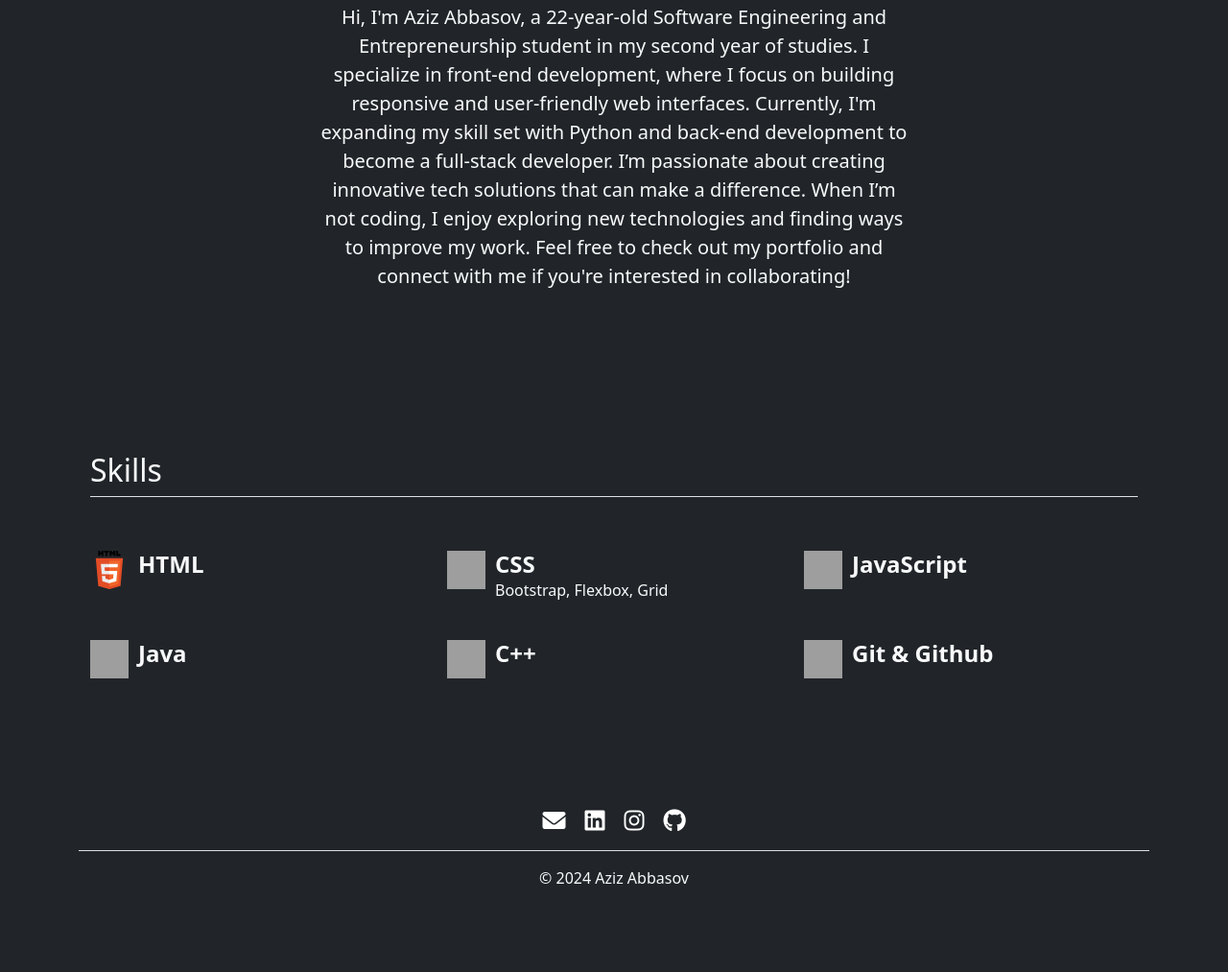
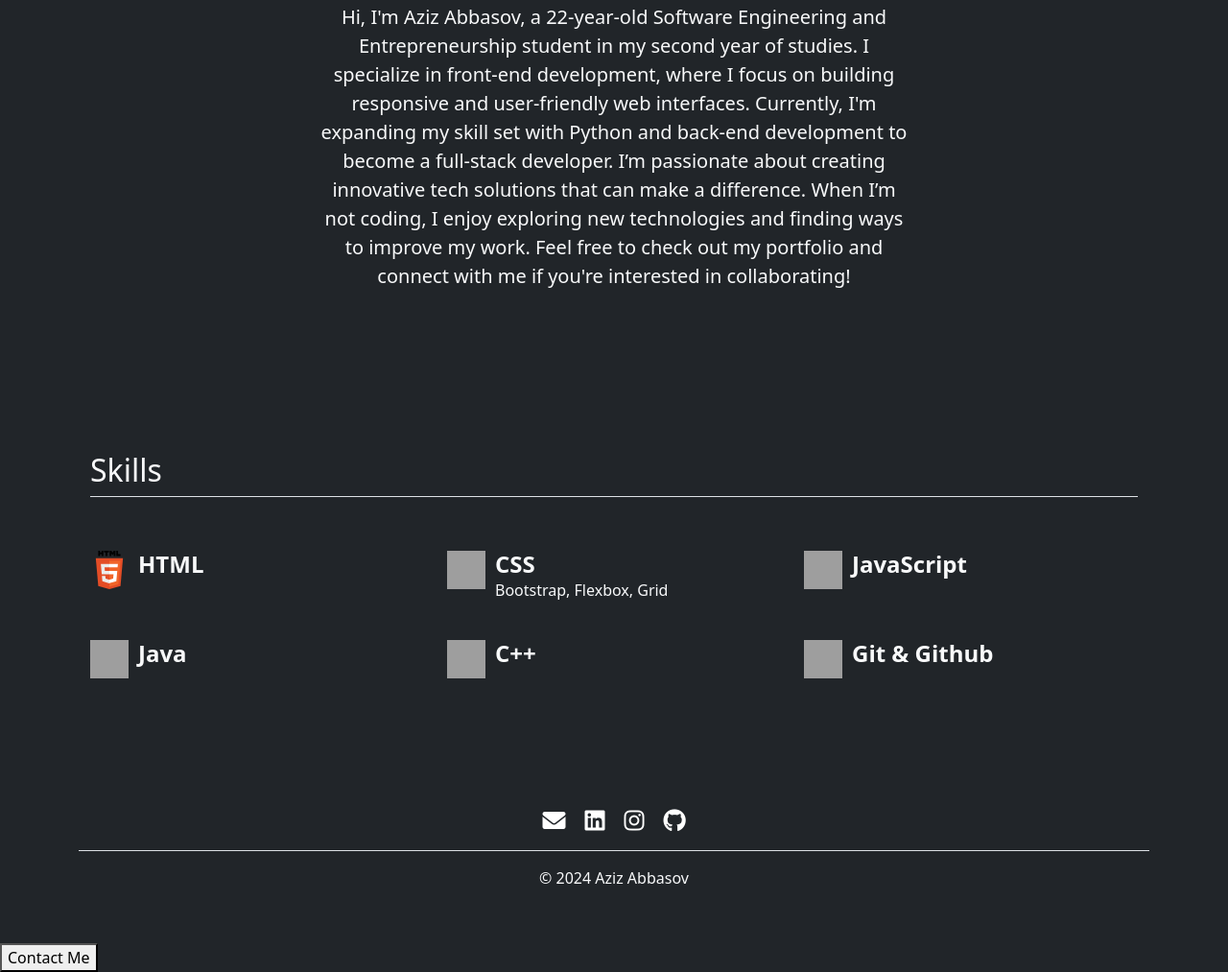
Before and after one commit to aabbasov2/portfolio-2.0, a plain HTML site: page index.html in a window 1280 px wide. Shown: the part 610-1623 px from the top of the page at 96% size. Before the commit the page ends 1593 px from the top, so only its background shows below. Drawn offline with nearby package versions, Linux system fonts and the light colour scheme; grey boxes are pictures that could not be loaded.

Commit message:
Update index.html

```diff
--- a/index.html
+++ b/index.html
@@ -109,5 +109,8 @@
       </footer>
     </div>
   </section>
+    <a href="#Contact" class="scroll-to-contact">
+    <button>Contact Me</button>
+</a>
 </body>
 </html>
```
